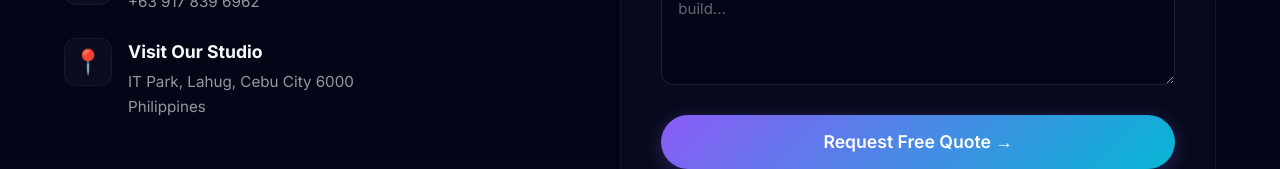
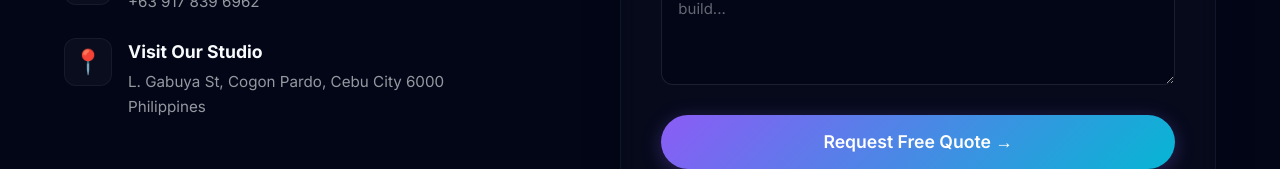
Before and after one commit to geekguru316-svg/GrifnWebsite, a Next.js app: page /quote in a window 1280 px wide. Shown: the part 627-796 px from the top of the page. Built offline with nearby package versions, Linux system fonts and the light colour scheme.

Commit message:
Update page.tsx

```diff
--- a/app/quote/page.tsx
+++ b/app/quote/page.tsx
@@ -50,7 +50,7 @@ export default function QuotePage() {
                   <div className="contact-icon">📍</div>
                   <div className="contact-text">
                     <h3>Visit Our Studio</h3>
-                    <p>IT Park, Lahug, Cebu City 6000<br/>Philippines</p>
+                    <p>L. Gabuya St, Cogon Pardo, Cebu City 6000<br/>Philippines</p>
                   </div>
                 </div>
               </div>
```
